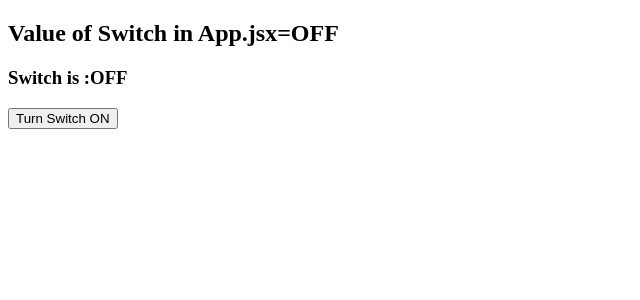
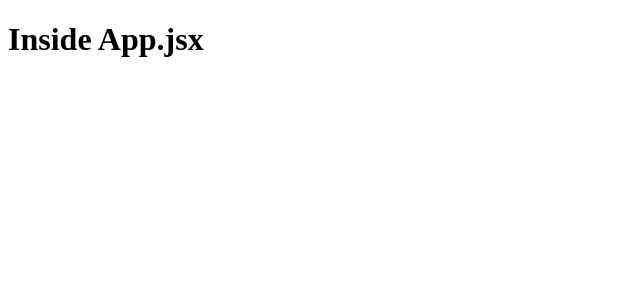
Before and after one commit to muazimmaqbool/Reactjs-with-Me, a React (Create React App) app: page / in a window 1280 px wide. Shown: the top 300 px of the page, without its empty margins (0-640 px from the left). Built offline with nearby package versions, Linux system fonts and the light colour scheme.

Commit message:
React Intro done

```diff
--- a/src/App.jsx
+++ b/src/App.jsx
@@ -49,7 +49,7 @@ function App() {
   const {switchValue}=useSelector(state=>state.switchExample)
   return (
     <>
-      {/* <h1>Inside App.jsx</h1> */}
+      <h1>Inside App.jsx</h1>
 
       {/*used to explain JSX */}
       {/* <Jsxinfo/> */}
@@ -124,8 +124,8 @@ function App() {
       {/* <h1>inside App.jsx, c= {c}</h1> */}
       {/* <HomeRedux/> */}
       {/*another basic redux example */}
-      <h2>Value of Switch in App.jsx={switchValue?"ON":"OFF"}</h2>
-      <ToggleSwitch/>
+      {/* <h2>Value of Switch in App.jsx={switchValue?"ON":"OFF"}</h2> */}
+      {/* <ToggleSwitch/> */}
 
       {/*these are in More Topics folder */}
       {/* <SpreadOperator/> */}
@@ -139,7 +139,6 @@ function App() {
       {/* <CodeSplitting/> */}
       {/* <Debounce/> */}
 
-
     </>
   );
 }
```
Also changed, not shown: reactjs intro.txt.
